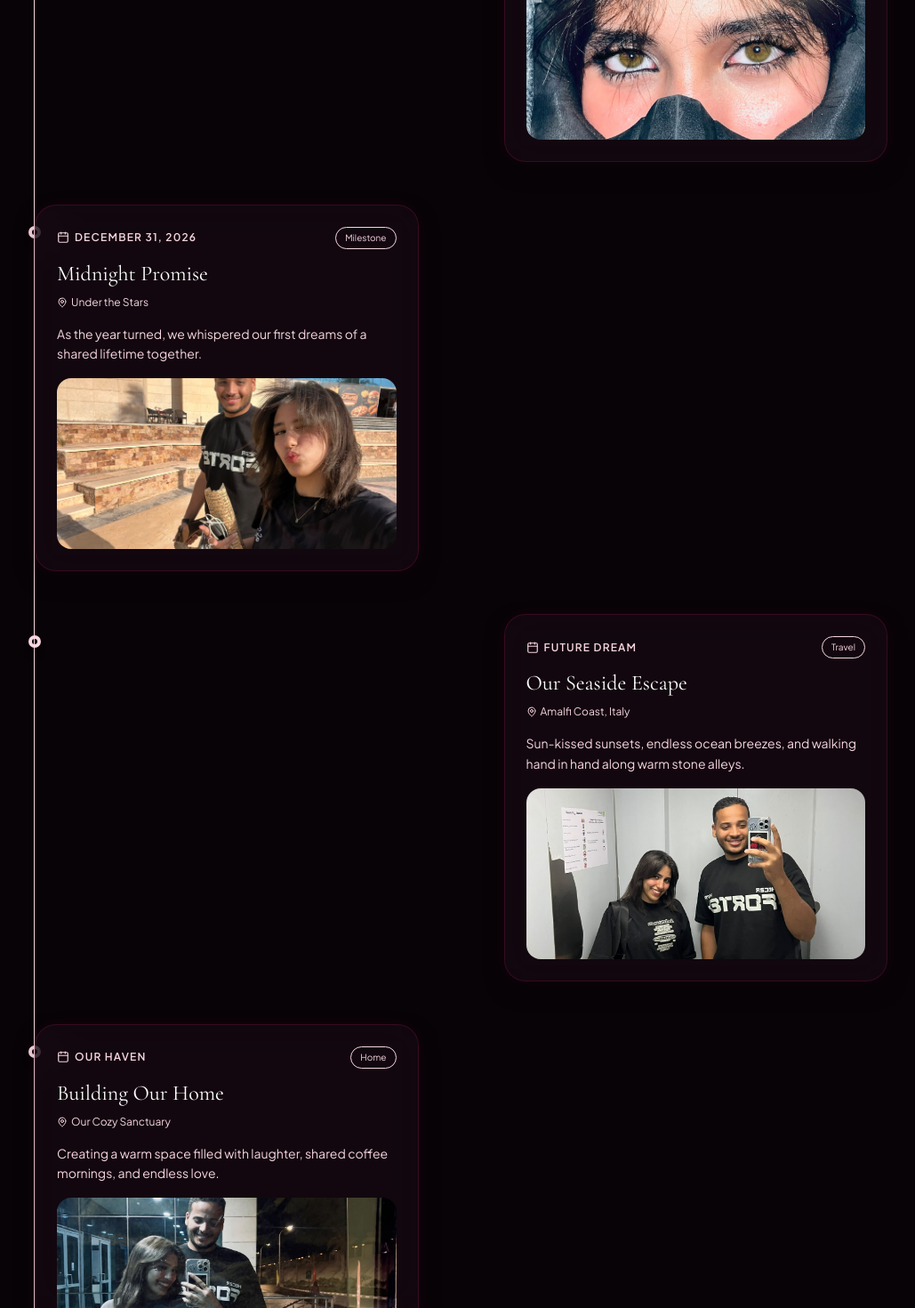
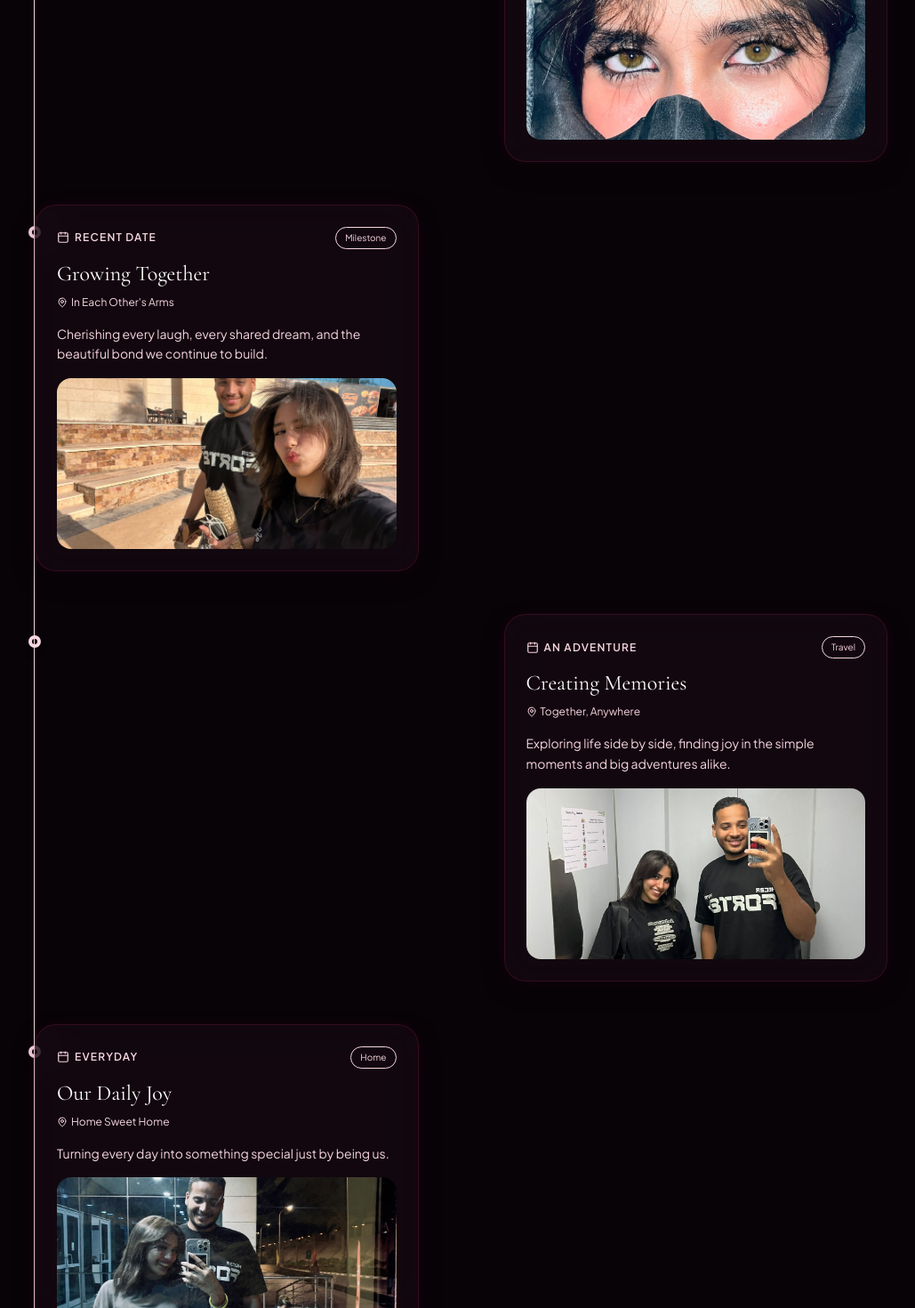
Before and after one commit to Mouaz-h/couple-website, a React (Vite) app: page / in a window 1280 px wide. Shown: the part 1330-2800 px from the top of the page at 89% size, without its empty margins (130-1159 px from the left). Built offline with nearby package versions, Linux system fonts and the light colour scheme.

Commit message:
Update captions to couple-focused content and fix image paths

```diff
--- a/src/data/initialData.js
+++ b/src/data/initialData.js
@@ -13,7 +13,7 @@
      - The photos are in the 'public/photos/' directory and renamed to photo1.jpeg, photo2.jpeg, etc.
      - Find the 'milestones' and 'photos' arrays below.
      - Replace the existing 'image' or 'url' fields with './photos/photo1.jpeg', './photos/photo2.jpeg', etc.
-     - IMPORTANT: Use './photos/...' (with the dot) to ensure they load correctly on all servers.
+     - IMPORTANT: Use './photos/...' (with the dot) to ensure they load correctly.
 
   3. HOW TO CHANGE MUSIC:
      - Find the 'musicTrack' and 'songPresets' objects below.
@@ -26,9 +26,9 @@ export const DEFAULT_COUPLE_DATA = {
   partner1: "Mouaz",
   partner2: "Nahed",
   anniversaryDate: "2026-09-08T23:23:00",
-  tagline: "Two souls, one heartbeat, an infinite journey of love.",
-  loveStoryTitle: "Our Forever Story",
-  heroSubtitle: "Every love story is beautiful, but ours is my absolute favorite.",
+  tagline: "Our love is the beautiful story we write every day, together.",
+  loveStoryTitle: "Our Beautiful Journey",
+  heroSubtitle: "Every moment with you is my absolute favorite.",
 
   // Romantic Audio tracks
   musicTrack: {
@@ -66,35 +66,35 @@ export const DEFAULT_COUPLE_DATA = {
       id: 1,
       date: "September 8, 2026",
       title: "Our Special Beginning",
-      location: "Where Our Hearts Met",
-      description: "The moment everything changed and our paths became forever intertwined in the most beautiful way.",
+      location: "Where We Met",
+      description: "Our paths crossed, and life became infinitely more beautiful from that moment on.",
       image: "./photos/photo1.jpeg",
       category: "First Met"
     },
     {
       id: 2,
-      date: "December 31, 2026",
-      title: "Midnight Promise",
-      location: "Under the Stars",
-      description: "As the year turned, we whispered our first dreams of a shared lifetime together.",
+      date: "Recent Date",
+      title: "Growing Together",
+      location: "In Each Other's Arms",
+      description: "Cherishing every laugh, every shared dream, and the beautiful bond we continue to build.",
       image: "./photos/photo2.jpeg",
       category: "Milestone"
     },
     {
       id: 3,
-      date: "Future Dream",
-      title: "Our Seaside Escape",
-      location: "Amalfi Coast, Italy",
-      description: "Sun-kissed sunsets, endless ocean breezes, and walking hand in hand along warm stone alleys.",
+      date: "An Adventure",
+      title: "Creating Memories",
+      location: "Together, Anywhere",
+      description: "Exploring life side by side, finding joy in the simple moments and big adventures alike.",
       image: "./photos/photo3.jpeg",
       category: "Travel"
     },
     {
       id: 4,
-      date: "Our Haven",
-      title: "Building Our Home",
-      location: "Our Cozy Sanctuary",
-      description: "Creating a warm space filled with laughter, shared coffee mornings, and endless love.",
+      date: "Everyday",
+      title: "Our Daily Joy",
+      location: "Home Sweet Home",
+      description: "Turning every day into something special just by being us.",
       image: "./photos/photo4.jpeg",
       category: "Home"
     },
@@ -102,8 +102,8 @@ export const DEFAULT_COUPLE_DATA = {
       id: 5,
       date: "Today & Forever",
       title: "Writing Our Next Chapter",
-      location: "Everywhere With You",
-      description: "Hand in hand, stepping into tomorrow with even deeper passion, patience, and joy.",
+      location: "By Your Side",
+      description: "Hand in hand, stepping into tomorrow with endless passion, patience, and love.",
       image: "./photos/photo5.jpeg",
       category: "Future"
     }
@@ -113,49 +113,49 @@ export const DEFAULT_COUPLE_DATA = {
   photos: [
     {
       id: 1,
-      title: "Golden Hour Embrace",
-      date: "September 2026",
-      caption: "You are my golden hour in every sunset.",
+      title: "Beautiful Moments",
+      date: "Recently",
+      caption: "Capturing the joy of being together.",
       url: "./photos/photo6.jpeg",
       tag: "Romantic"
     },
     {
       id: 2,
-      title: "Starry Night Stroll",
-      date: "Moonlit Evening",
-      caption: "Cold hands, warm hearts, infinite stars above.",
+      title: "Side by Side",
+      date: "Recently",
+      caption: "No matter where we are, it's perfect with you.",
       url: "./photos/photo7.jpeg",
       tag: "Dates"
     },
     {
       id: 3,
       title: "Pure Joy",
-      date: "Recent",
-      caption: "Your smile is my favorite view in the entire world.",
+      date: "Recently",
+      caption: "Your laughter is my favorite song.",
       url: "./photos/photo8.jpeg",
       tag: "Joy"
     },
     {
       id: 4,
-      title: "Sunset Serenade",
-      date: "Summer",
-      caption: "Lost in the rhythm of your laughter.",
+      title: "Adventure Awaits",
+      date: "Recently",
+      caption: "Exploring the world, one smile at a time.",
       url: "./photos/photo9.jpeg",
       tag: "Travel"
     },
     {
       id: 5,
-      title: "Cozy Sunday Morning",
+      title: "Everyday Magic",
       date: "Everyday",
-      caption: "Lazy mornings, warm tea, and endless cuddles.",
+      caption: "Making magic out of ordinary moments.",
       url: "./photos/photo10.jpeg",
       tag: "Everyday"
     },
     {
       id: 6,
-      title: "Candlelight Night",
-      date: "Special Date",
-      caption: "To a million more candlelit memories with you.",
+      title: "Special Moments",
+      date: "Special",
+      caption: "Treasuring these moments with you.",
       url: "./photos/photo11.jpeg",
       tag: "Romantic"
     }
@@ -200,11 +200,11 @@ export const DEFAULT_COUPLE_DATA = {
 
 From the moment you entered my life, everything turned a little brighter, warmer, and infinitely more meaningful.
 
-Thank you for being my anchor when storms arise, my favorite conversation at midnight, and my peaceful sanctuary at the end of every day. Every song reminds me of your smile, and every sunset pales in comparison to the light in your eyes.
+Thank you for being my anchor when storms arise, my favorite conversation at midnight, and my peaceful sanctuary at the end of every day.
 
-I promise to love you fiercely through every season, to dance with you in the rain, to celebrate all your victories, and to hold your hand through whatever comes our way.
+I promise to love you fiercely through every season, to celebrate all your victories, and to hold your hand through whatever comes our way.
 
-Forever & always yours,
+Yours forever,
 Mouaz`,
 
   // Shared Bucket List
```
